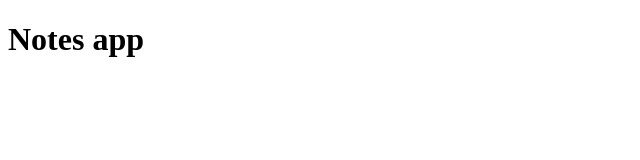
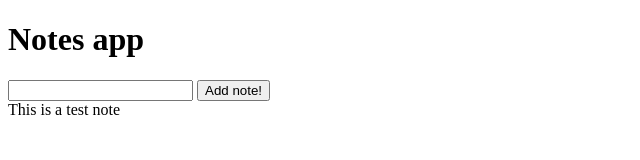
Before and after one commit to bwilton93/javascript-web-apps, a website: page notes-app/index.html in a window 1280 px wide. Shown: the whole page, without its empty margins (0-640 px from the left). Drawn offline with Linux system fonts and the light colour scheme.

Commit message:
Test fails correctly

```diff
--- a/notes-app/bundle.js
+++ b/notes-app/bundle.js
@@ -25,9 +25,37 @@
     }
   });
 
+  // notesView.js
+  var require_notesView = __commonJS({
+    "notesView.js"(exports, module) {
+      var NotesView2 = class {
+        // have a constructor
+        // the model should be dependency-injected into it.
+        constructor(model2) {
+          this.mainContainerEl = document.querySelector("#main-container");
+          this.model = model2;
+        }
+        displayNotes() {
+          const notesArr = this.model.getNotes();
+          notesArr.forEach((note) => {
+            let newDiv = document.createElement("div");
+            newDiv.className = "note";
+            newDiv.textContent = note;
+            this.mainContainerEl.append(newDiv);
+          });
+        }
+      };
+      module.exports = NotesView2;
+    }
+  });
+
   // index.js
   var NotesModel = require_notesModel();
+  var NotesView = require_notesView();
   console.log("The notes app is running");
   var model = new NotesModel();
+  var notesView = new NotesView(model);
   console.log(model.getNotes());
+  model.addNote("This is a test note");
+  notesView.displayNotes();
 })();
--- a/notes-app/index.html
+++ b/notes-app/index.html
@@ -5,6 +5,9 @@
    </head>
    <body>
       <h1>Notes app</h1>
+      <input type="text" id="user-input" />
+      <button id="add-note">Add note!</button>
+
       <div id="main-container">
 
       </div>
--- a/notes-app/index.js
+++ b/notes-app/index.js
@@ -1,6 +1,10 @@
 const NotesModel = require('./notesModel');
+const NotesView = require('./notesView');
 
 console.log("The notes app is running");
 
 const model = new NotesModel();
+const notesView = new NotesView(model);
 console.log(model.getNotes());
+model.addNote('This is a test note');
+notesView.displayNotes();
```
Also changed, not shown: notes-app/notesView.test.js (+13 -0 lines).
